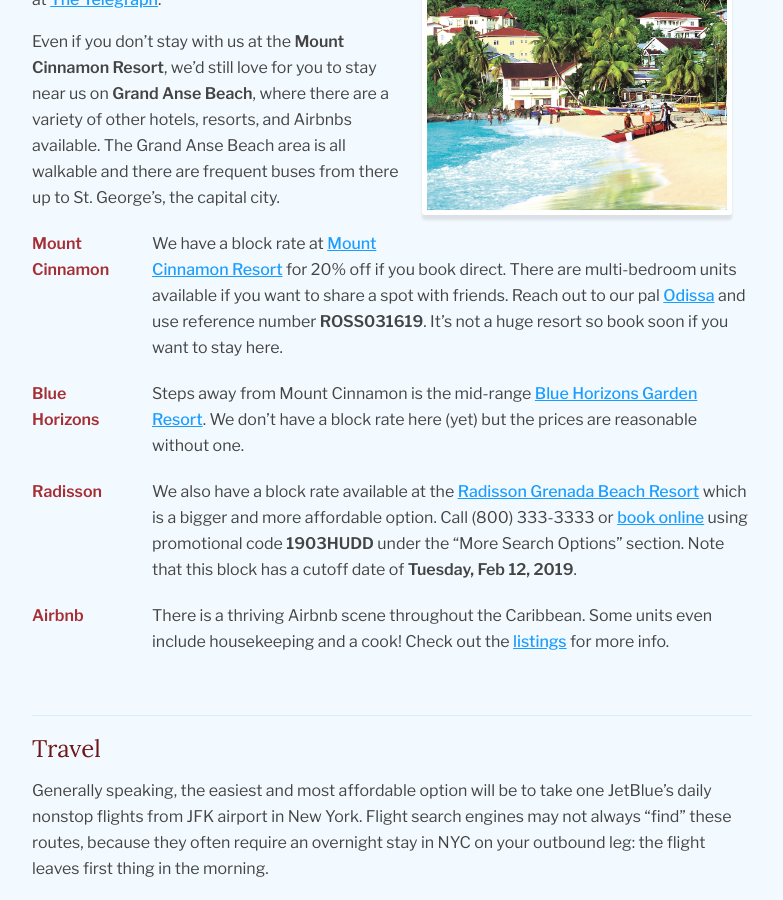
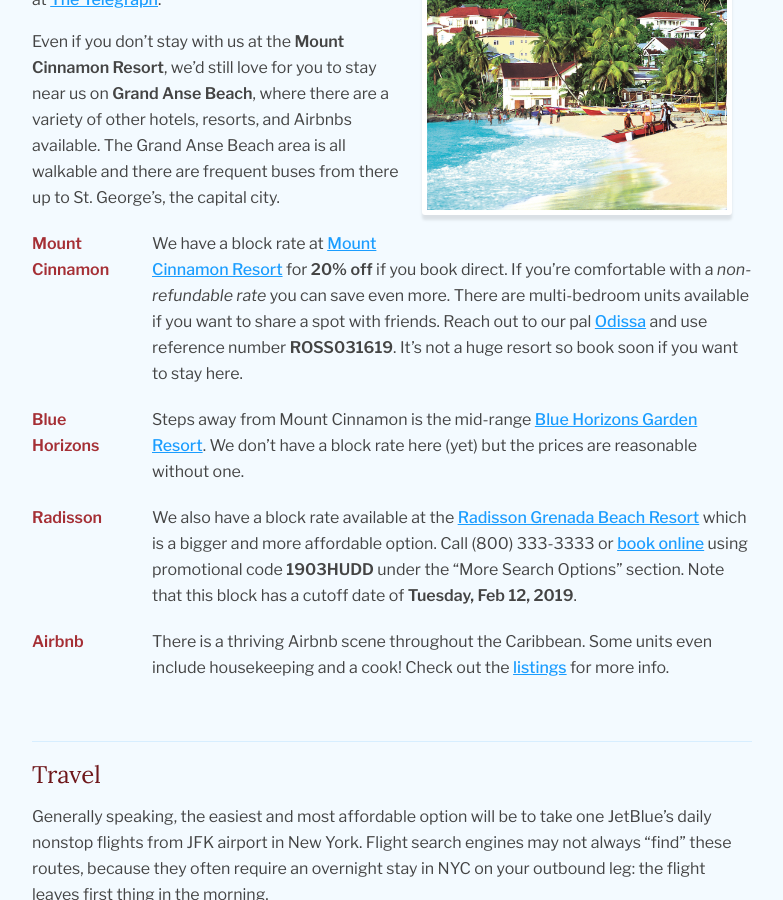
Before and after one commit to rossmeissl/bernsandblaise, a Jekyll site: the page built from index.md, in a window 1280 px wide and 900 px high, scrolled down 4138 px. Shown: the whole window, without its empty margins (188-971 px from the left). Built offline with Jekyll 4.4.1, drawn with Linux system fonts in a browser that asks for light colours.

Commit message:
Mention non-refundable being cheaper

```diff
--- a/_includes/lodging.md
+++ b/_includes/lodging.md
@@ -7,7 +7,7 @@
 Even if you don't stay with us at the **Mount Cinnamon Resort**, we’d still love for you to stay near us on **Grand Anse Beach**, where there are a variety of other hotels, resorts, and Airbnbs available. The Grand Anse Beach area is all walkable and there are frequent buses from there up to St. George's, the capital city.
 
 Mount Cinnamon
-: We have a block rate at [Mount Cinnamon Resort](https://mountcinnamongrenadahotel.com/) for 20% off if you book direct. There are multi-bedroom units available if you want to share a spot with friends. Reach out to our pal [Odissa](mailto:reservations@mountcinnamongrenada.com) and use reference number **ROSS031619**. It's not a huge resort so book soon if you want to stay here.
+: We have a block rate at [Mount Cinnamon Resort](https://mountcinnamongrenadahotel.com/) for **20% off** if you book direct. If you're comfortable with a *non-refundable rate* you can save even more. There are multi-bedroom units available if you want to share a spot with friends. Reach out to our pal [Odissa](mailto:reservations@mountcinnamongrenada.com) and use reference number **ROSS031619**. It's not a huge resort so book soon if you want to stay here.
 
 Blue Horizons
 : Steps away from Mount Cinnamon is the mid-range [Blue Horizons Garden Resort](https://www.grenadabluehorizons.com/en-us). We don't have a block rate here (yet) but the prices are reasonable without one.
```
